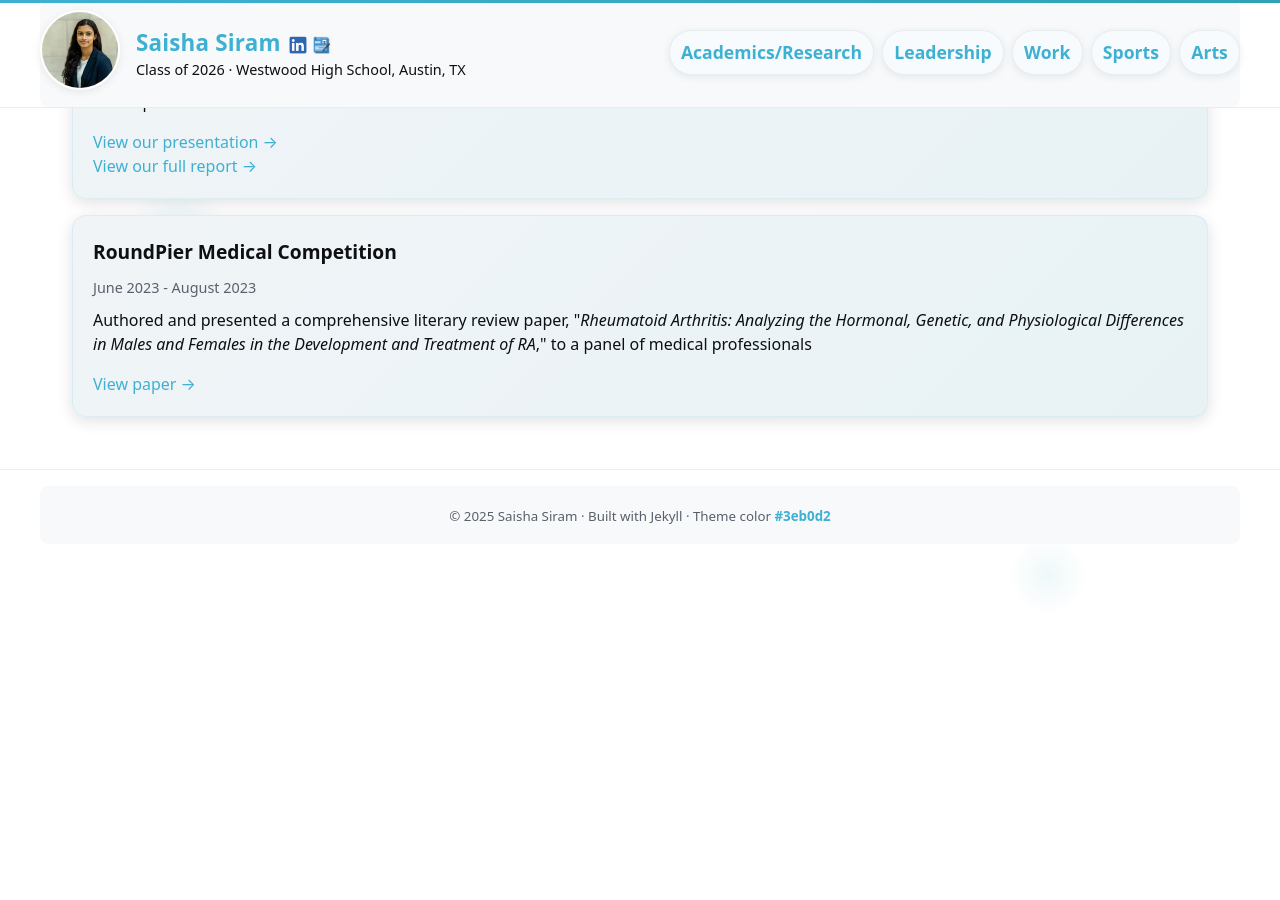
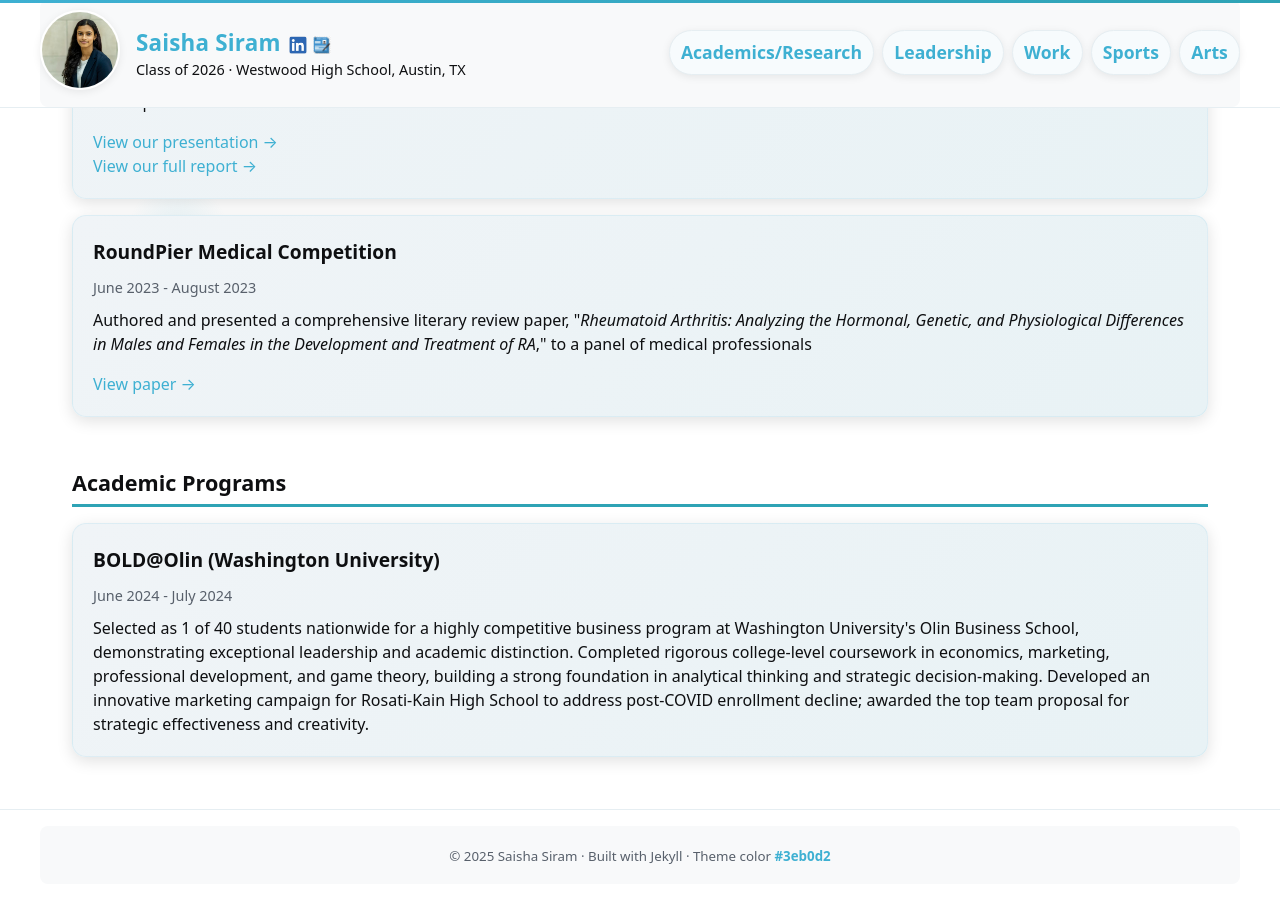
Before and after one commit to saisha08/profile, a Jekyll site: the page built from pages/academics-research.md, in a window 1280 px wide and 900 px high, scrolled down 598 px. Built offline with Jekyll 4.4.1, drawn with Linux system fonts in a browser that asks for light colours; before the commit the page ends 1158 px from its top, so only the background shows below that; some of the changed text lies outside the part shown.

Commit message:
Update pages: Add BOLD@Olin to academics, fix student counts, update interviews, change headings

```diff
--- a/pages/academics-research.md
+++ b/pages/academics-research.md
@@ -37,4 +37,16 @@ permalink: /academics-research/
       </div>
     </article>
   </div>
+
+  <h2 style="margin-top: 3rem;">Academic Programs</h2>
+
+  <div class="academic-cards-stack">
+    <article class="academic-card">
+      <div class="content">
+        <h3>BOLD@Olin (Washington University)</h3>
+        <div class="meta">June 2024 - July 2024</div>
+        <p>Selected as 1 of 40 students nationwide for a highly competitive business program at Washington University's Olin Business School, demonstrating exceptional leadership and academic distinction. Completed rigorous college-level coursework in economics, marketing, professional development, and game theory, building a strong foundation in analytical thinking and strategic decision-making. Developed an innovative marketing campaign for Rosati-Kain High School to address post-COVID enrollment decline; awarded the top team proposal for strategic effectiveness and creativity.</p>
+      </div>
+    </article>
+  </div>
 </section>
```
Also changed, not shown: other parts of pages/academics-research.md (+1 -1 lines), pages/leadership.md (+1 -1 lines), pages/work.md (+2 -2 lines).
